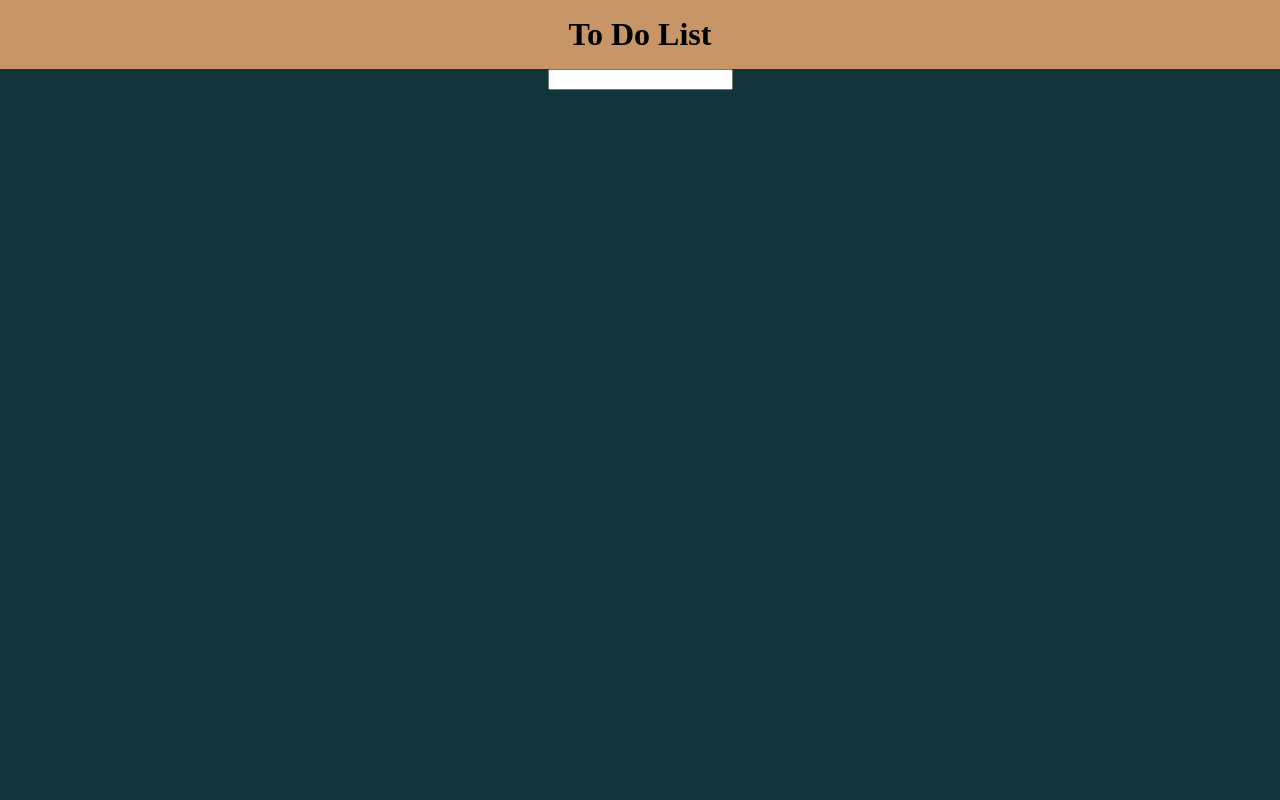
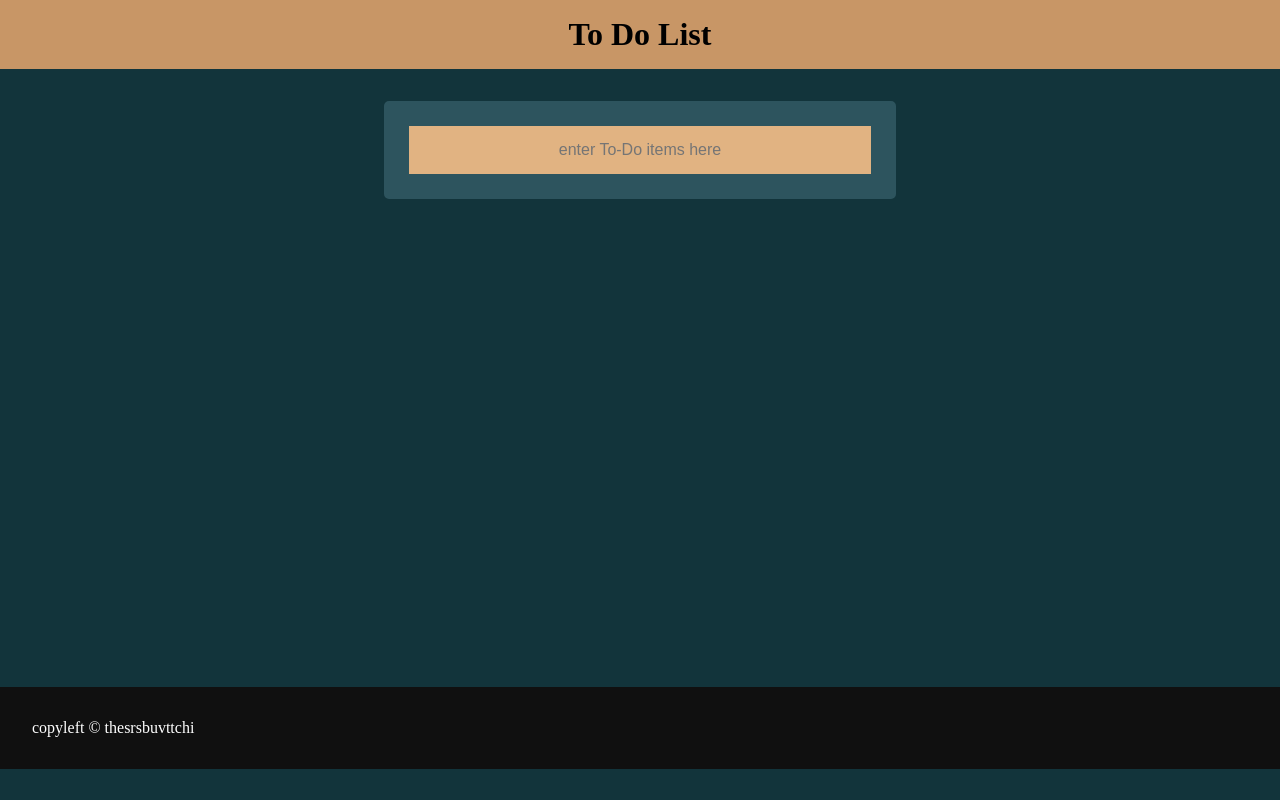
Before and after one commit to thesrsakabuvttchi/app, a React (Create React App) app: page / in a window 1280 px wide. Built offline with nearby package versions, Linux system fonts and the light colour scheme.

Commit message:
css fixes

```diff
--- a/src/App.js
+++ b/src/App.js
@@ -57,11 +57,15 @@ class App extends React.Component {
             To Do List
         </h1>
         {ToDoItems.length>0?
-        <ul id = 'box' style={{margin: '1.5em auto', padding: '2em', backgroundColor: '#2d545e'}}>
+        <ul id = 'box' style={{margin: '1.5em auto',padding:'1em', backgroundColor: '#2d545e'}}>
           {this.state.data}
         </ul>
         :null}
         <Button add={this.addToDo}/>
+        <div style={{height:'57%'}}></div>
+        <footer style={{backgroundColor: '#101010', color:'white',float: 'bottom',padding:'2em',width: '100%'}}>
+          copyleft © thesrsbuvttchi
+        </footer>
       </div>
     );
   }
--- a/src/Components/button.js
+++ b/src/Components/button.js
@@ -1,13 +1,14 @@
 import React from 'react';
 
-var ButtonStyle ={
-    backgroundColor: '#4CAF50', /* Green */
-    border: 'none',
-    color: 'white',
+var InputStyle ={
+    backgroundColor: '#e1b382',
+    border: '#2d545e 25px solid',
     padding: '15px 32px',
     textAlign: 'center',
     fontSize: '16px',
-    margin: '5px',
+    margin: '2em',
+    borderRadius : '5px',
+    width: '40%',
   }
 
 class Button extends React.Component{
@@ -29,7 +30,7 @@ class Button extends React.Component{
         return(
             <div style={{textAlign : 'center'}}>
                 <form onSubmit={()=>this.props.add(this.state.Input)}>
-                    <input type="text" onChange={this.getVal}/><br/>
+                    <input type="text" onChange={this.getVal} style ={InputStyle} placeholder="enter To-Do items here"/><br/>
                 </form>
             </div>
         );
--- a/src/Components/toDoElement.js
+++ b/src/Components/toDoElement.js
@@ -5,14 +5,14 @@ class ToDo extends React.Component{
 
     constructor(){
         super();
-        this.state= {style : {display : 'inline', margin : '1rem', textDecoration : 'none'}}
+        this.state= {style : {display : 'inline-block', margin : '0.5rem',textDecoration : 'none', width : '85%'}}
         this.clickHandler = this.clickHandler.bind(this);
     }
 
     componentDidUpdate(prevProps)
     {
         if(prevProps.style !== this.props.style)
-            this.setState({display : 'inline', margin : '1rem', textDecoration : 'none'});
+            this.setState({display : 'inline-block', margin : '0.5rem', textDecoration : 'none'});
     }
 
     clickHandler(){
@@ -25,8 +25,10 @@ class ToDo extends React.Component{
 
     render(){
         return(
-            <li>
-                <p style={this.state.style}>{this.props.message}</p>
+            <li style={{overflowWrap: 'break-word', overflow: 'auto'}}>
+                <div style={{overflowWrap: 'break-word'}}>
+                    <p style={this.state.style}>{this.props.message}</p>
+                </div>
                 <img src="https://img.icons8.com/metro/26/000000/trash.png" style={{float:"right"}}  onClick={this.clickHandler} alt=''/>
             </li>
         );
--- a/src/index.css
+++ b/src/index.css
@@ -23,6 +23,7 @@ ul li {
   position: relative;
   padding: 12px 8px 12px 40px;
   background: #e1b382;
+  margin: 1em;
   font-size: 18px;
   transition: 0.2s;
   border-bottom: #2d545e 2px solid;
```
